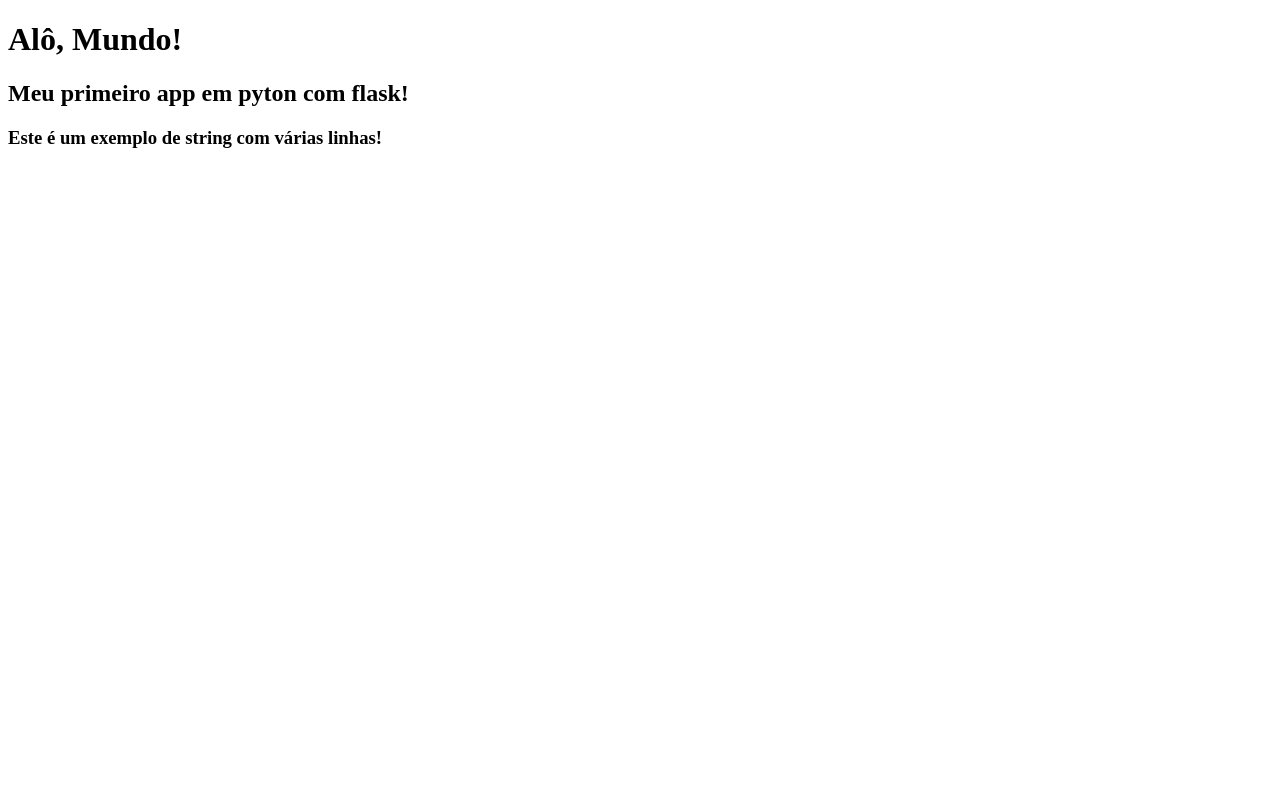
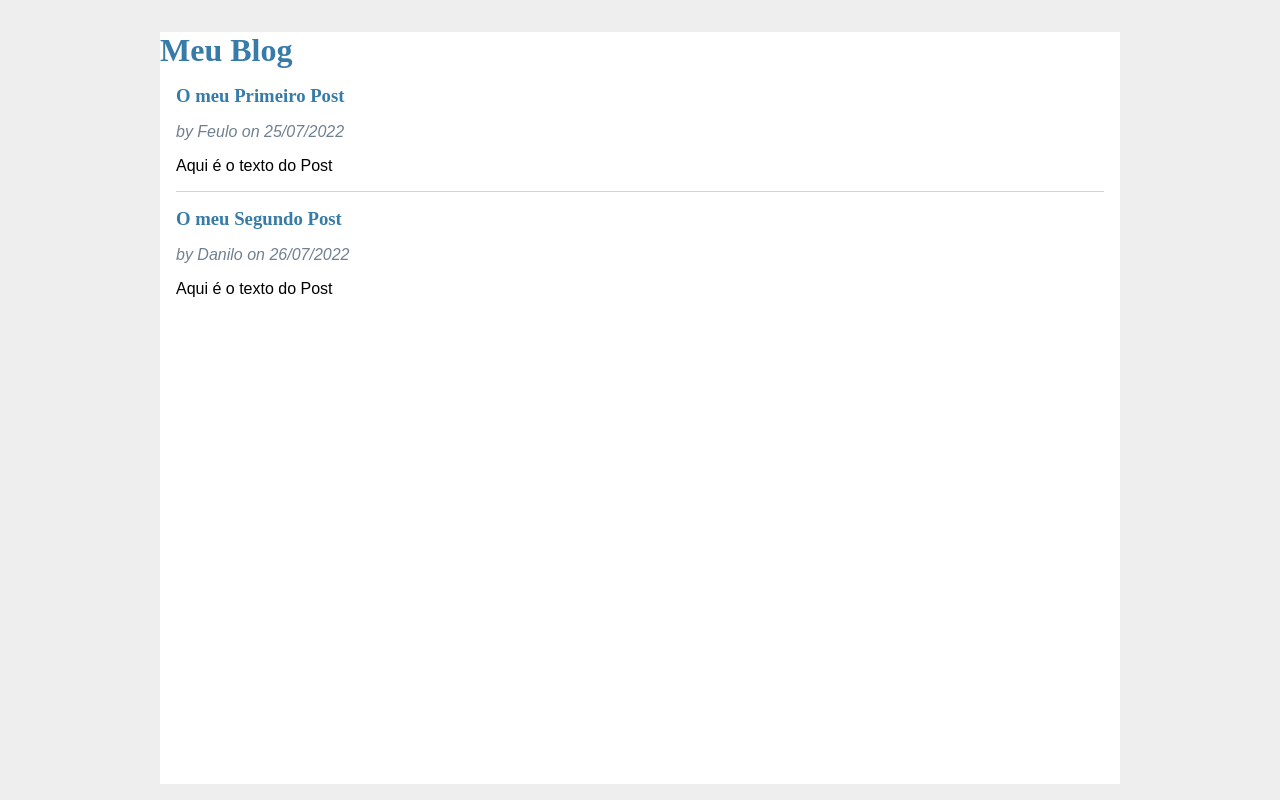
Before and after one commit to evandrosouzabr/blog_ocean_python, a Flask app: page / in a window 1280 px wide. Run offline with Flask 2, Linux system fonts and the light colour scheme.

Commit message:
Continuação do projeto em Python.

```diff
--- a/app.py
+++ b/app.py
@@ -1,12 +1,32 @@
 from flask import Flask, render_template
+from datetime import datetime
 
 app = Flask("hello")
 
+posts = [
+            {
+                "title": "O meu Primeiro Post",
+                "body": "Aqui é o texto do Post",
+                "author": "Feulo",
+                "created": datetime(2022,7,25)
+            },
+            {
+                "title": "O meu Segundo Post",
+                "body": "Aqui é o texto do Post",
+                "author": "Danilo",
+                "created": datetime(2022,7,26)
+            },
+        ]
+
 @app.route("/")
-@app.route("/hello")
-def hello():
-    return render_template('index.html')
+def index():
+    return render_template("index.html", posts=posts)
 
-@app.route("/meucontato")
-def meuContato():
-   return render_template('contatos.html')
+# @app.route("/")
+# @app.route("/hello")
+# def hello():
+#    return render_template('index.html')
+
+# @app.route("/meucontato")
+# def meuContato():
+#   return render_template('contatos.html',email="meu_email@mail.com",telefone="(55) 995555-6666")
--- /dev/null
+++ b/static/style.css
@@ -0,0 +1,32 @@
+html{
+    font-family: sans-serif;
+    background: #eee;
+    padding: 1rem;
+}
+body{
+    max-width: 960px;
+    margin: 0 auto;
+    background: white;
+}
+h1{
+    font-family: serif;
+    color: #377ba8;
+    margin: 1rem 0;
+}
+hr{
+    border: none;
+    border-top: 1px solid lightgray;
+}
+.content{
+    padding: 0 1rem 1rem;
+}
+.post > header > div:first-of-type{
+    flex: auto;
+}
+.post .about{
+    color: slategray;
+    font-style: italic;
+}
+.post .body{
+    white-space: pre-line;
+}
--- /dev/null
+++ b/templates/base.html
@@ -0,0 +1,16 @@
+<html>
+    <head>
+        <title> {% block title %}{% endblock %} - Meu Blog </title>
+        <link rel="stylesheet" href="/static/style.css">
+    </head>
+
+    <body>
+        <h1> Meu Blog </h1>
+        <nav>
+        </nav>
+        <section class="content">
+            {% block content %}
+            {% endblock %}
+        </section>
+    </body>
+</html>
--- a/templates/contatos.html
+++ b/templates/contatos.html
@@ -5,8 +5,8 @@
     </head>
     <body>
         <h1>Olá! Meu nome é Evandro Souza.</h1>
-        <h2>Meu e-mail é xxxbr@gmail.com.</h2>
-        <h3>Meu telefone é 555-666-7777.</h3>
+        <h2>Meu e-mail é {{email}}.</h2>
+        <h3>Meu telefone é {{telefone}}.</h3>
         <p><a href="https://oceanbrasil.com/">Visite o Samsung Ocean Brasil!</a></p>
         <p><a href="https://www.w3schools.com/html/default.asp">Aprenda HTML</a></p>
         <p><a href="https://flask.palletsprojects.com/en/2.1.x/quickstart/">Aprenda FLASK</a></p>
--- a/templates/index.html
+++ b/templates/index.html
@@ -1,11 +1,22 @@
-<!DOCTYPE html>
-<html>
-    <head>
-        <title>Alô, Mundo!</title>
-    </head>
-    <body>
-        <h1>Alô, Mundo!</h1>
-        <h2>Meu primeiro app em pyton com flask!</h2>
-        <h3>Este é um exemplo de string com várias linhas!</h3>
-    </body>
-</html>
+{% extends "base.html" %}
+
+{%block title %} Página Inicial {% endblock %}
+
+{% block content %}
+{% for post in posts %}
+    <article class="post">
+        <header>
+            <div>
+                <h1>{{ post.title }}</h1>
+                <div class="about">
+                    by {{ post.author }} on {{ post.created.strftime('%d/%m/%Y') }}
+                </div>
+            </div>
+        </header>
+        <p class="body"> {{post.body}} </p>
+    </article>
+    {% if not loop.last %}
+        <hr>
+    {% endif %}
+{% endfor %}
+{% endblock%}
```
